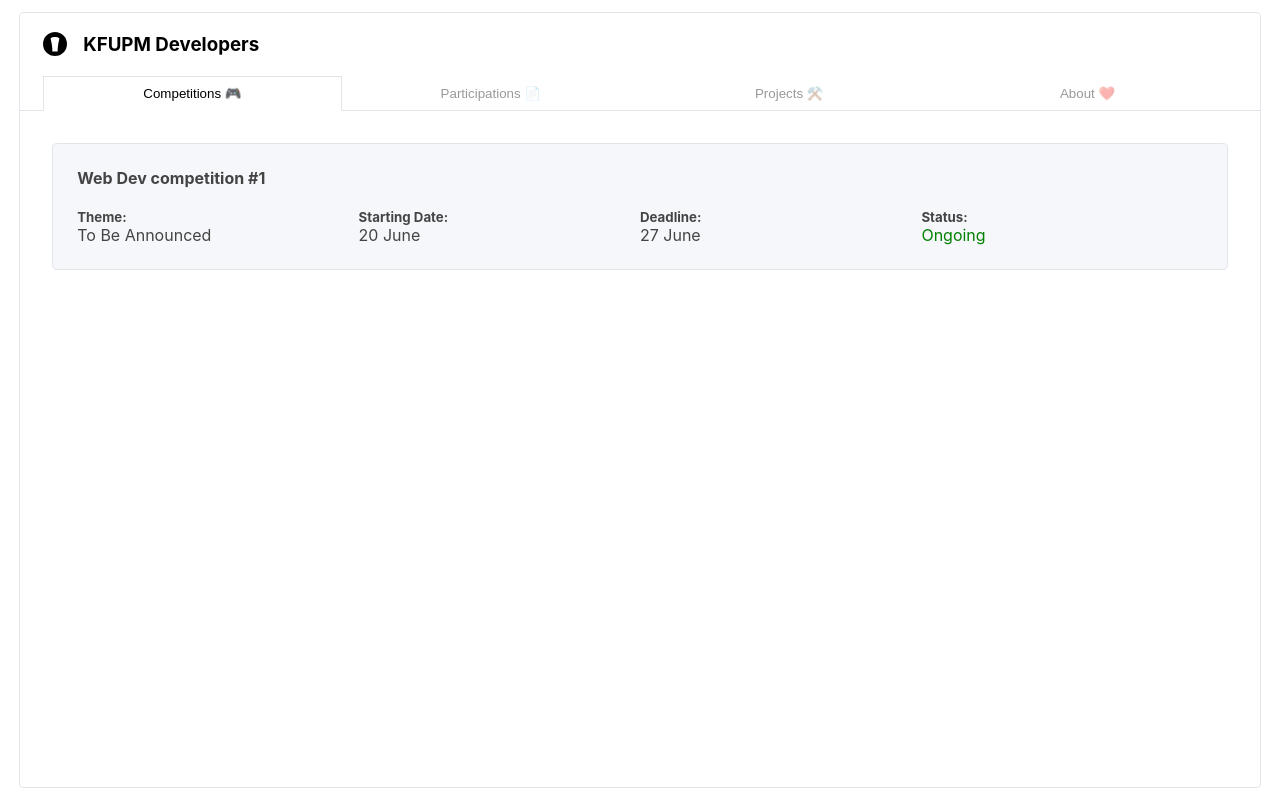
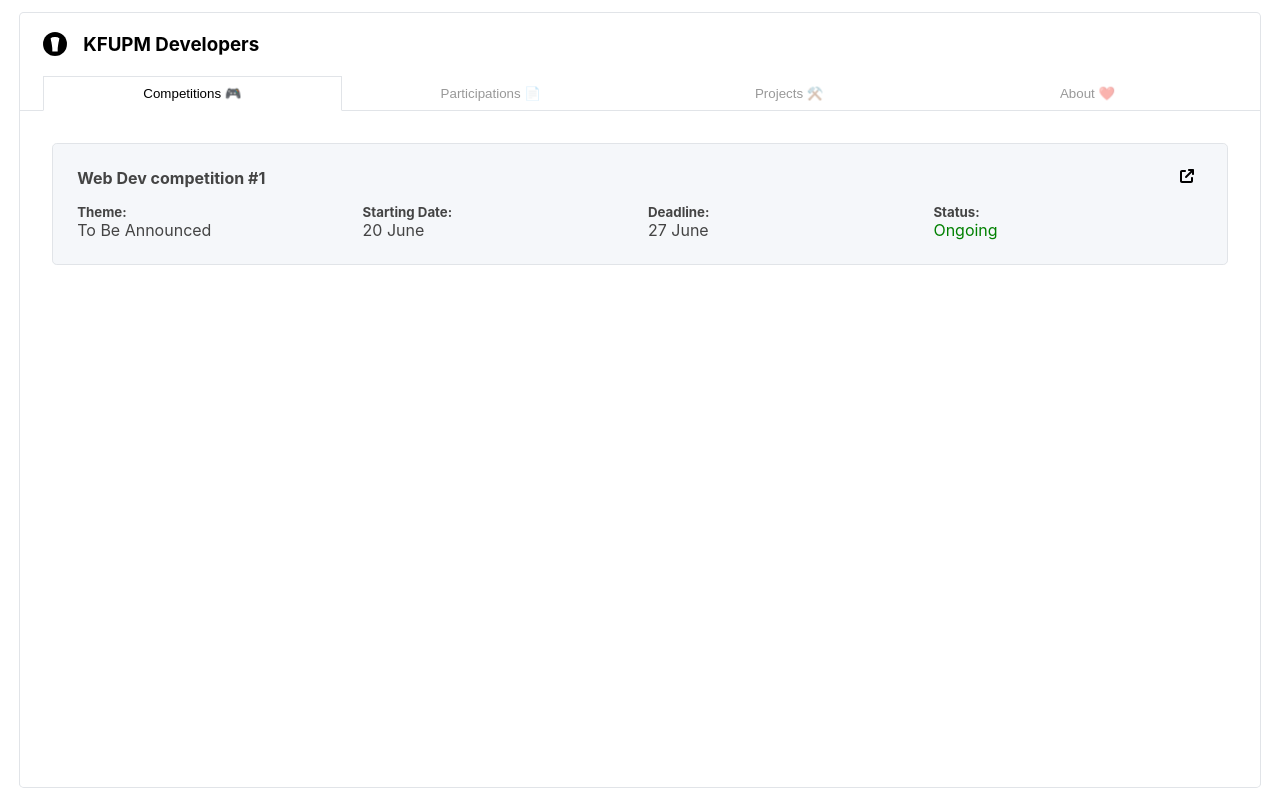
Before and after one commit to AifaDev/KFUPM-Developers, a React (Create React App) app: page / in a window 1280 px wide. Both pictures are taken after a click on the button "Competitions 🎮". Built offline with nearby package versions, Linux system fonts and the light colour scheme.

Commit message:
added registration button

```diff
--- a/src/Components/Card.jsx
+++ b/src/Components/Card.jsx
@@ -1,9 +1,22 @@
 import styled from "styled-components";
+import redirect from "../assets/arrow-up-right-from-square-solid.svg";
 
-export default function Card({ name, theme, startingDate, Deadline, status }) {
+export default function Card({
+  name,
+  theme,
+  startingDate,
+  deadline,
+  status,
+  link,
+}) {
   return (
     <Template>
-      <h4>{name}</h4>
+      <div id="flex-line">
+        <h4>{name}</h4>
+        <a href={link} target="_blank" rel="noopener noreferrer">
+          <img src={redirect} alt="redirect" />
+        </a>
+      </div>
       <div id="info">
         <div>
           <h5>Theme:</h5>
@@ -15,7 +28,7 @@ export default function Card({ name, theme, startingDate, Deadline, status }) {
         </div>
         <div>
           <h5>Deadline:</h5>
-          <p>{Deadline}</p>
+          <p>{deadline}</p>
         </div>
         <div>
           <h5>Status:</h5>
@@ -32,16 +45,27 @@ const Template = styled.div`
   background-color: #f5f7fa;
   border-radius: 0.3rem;
   padding: 1.5rem;
-  display: grid;
-  gap: 5px;
 
   h4 {
     margin-bottom: 1rem;
+  }
+  #flex-line {
+    display: flex;
+    justify-content: space-between;
+    a {
+      margin-right: 0.5rem;
+      text-decoration: none;
+      img {
+        height: 1rem;
+        width: 1rem;
+      }
+    }
   }
 
   #info {
     display: grid;
     grid-template-columns: repeat(4, 1fr);
+    gap: 1rem;
   }
 
   @media (max-width: 800px) {
--- a/src/Sections/Competitions.jsx
+++ b/src/Sections/Competitions.jsx
@@ -7,8 +7,9 @@ export default function Competitions() {
         name="Web Dev competition #1"
         startingDate="20 June"
         theme="To Be Announced"
-        Deadline="27 June"
+        deadline="27 June"
         status="Ongoing"
+        link="https://google.com"
       />
     </>
   );
```
Also changed, not shown: src/assets/arrow-up-right-from-square-solid.svg (added).
